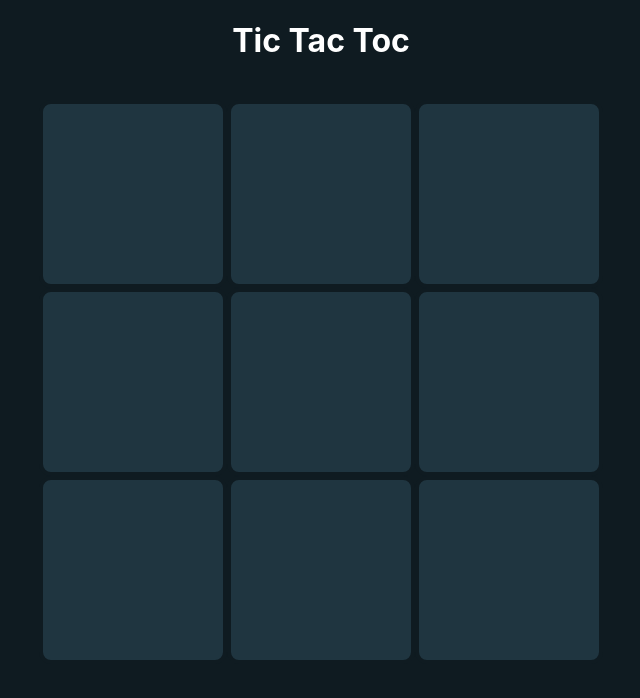
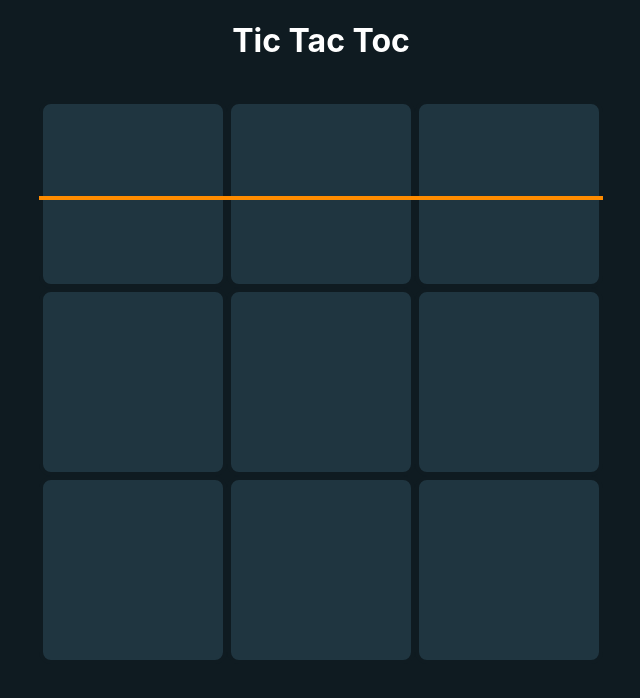
Before and after one commit to Hileene/Tic-Tac-Toe-Game, a React (Create React App) app: page / in a window 1280 px wide. Shown: the top 698 px of the page, without its empty margins (319-959 px from the left). Built offline with nearby package versions, Linux system fonts and the light colour scheme.

Commit message:
Add the property 'strikeClass'

```diff
--- a/src/Components/Strike/Strike.jsx
+++ b/src/Components/Strike/Strike.jsx
@@ -1,7 +1,8 @@
 import React from 'react'
+import './Strike.css'
 
-function Strike() {
-  return <div></div>
+function Strike({ strikeClass }) {
+  return <div className={`strike ${strikeClass}`}></div>
 }
 
 export default Strike
```
